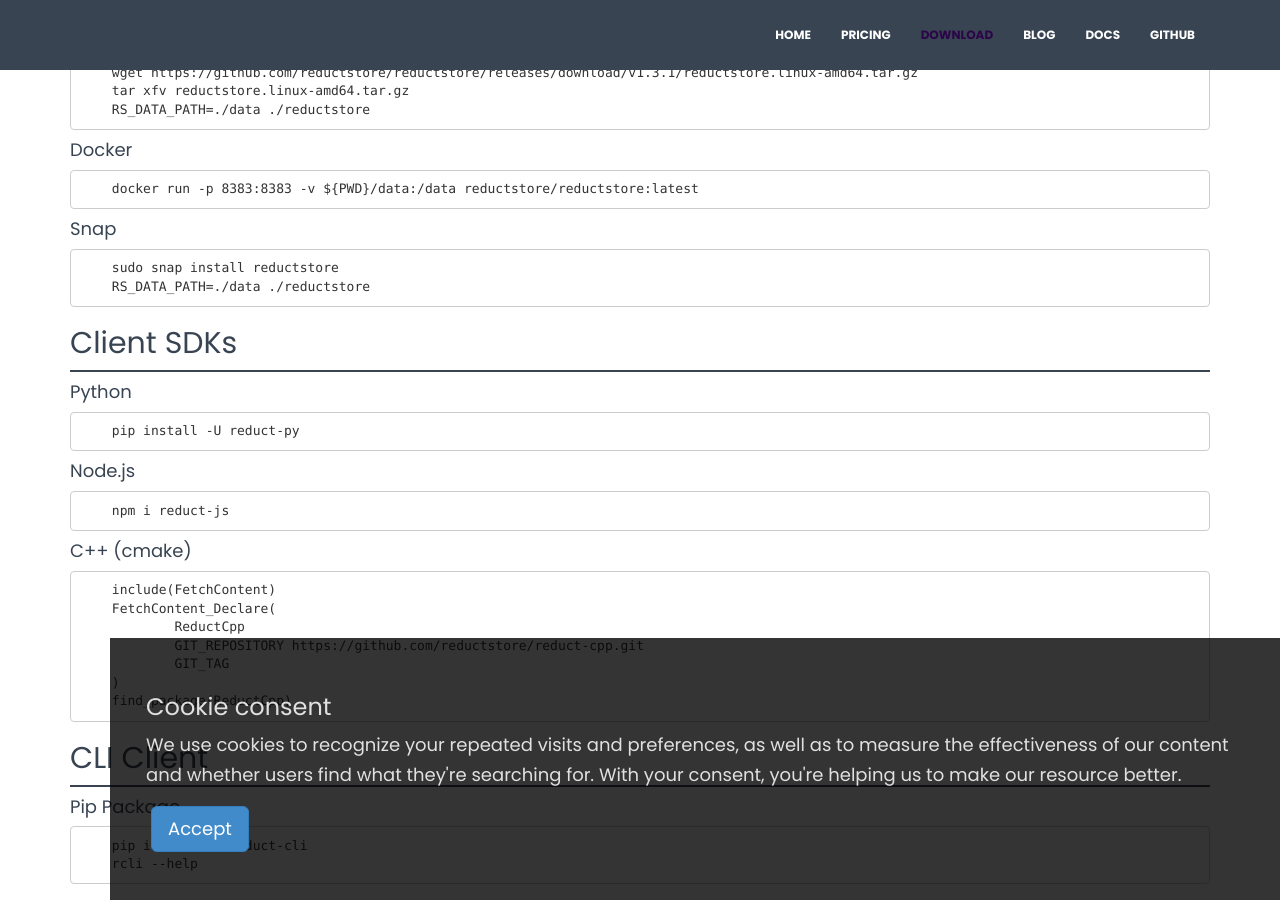
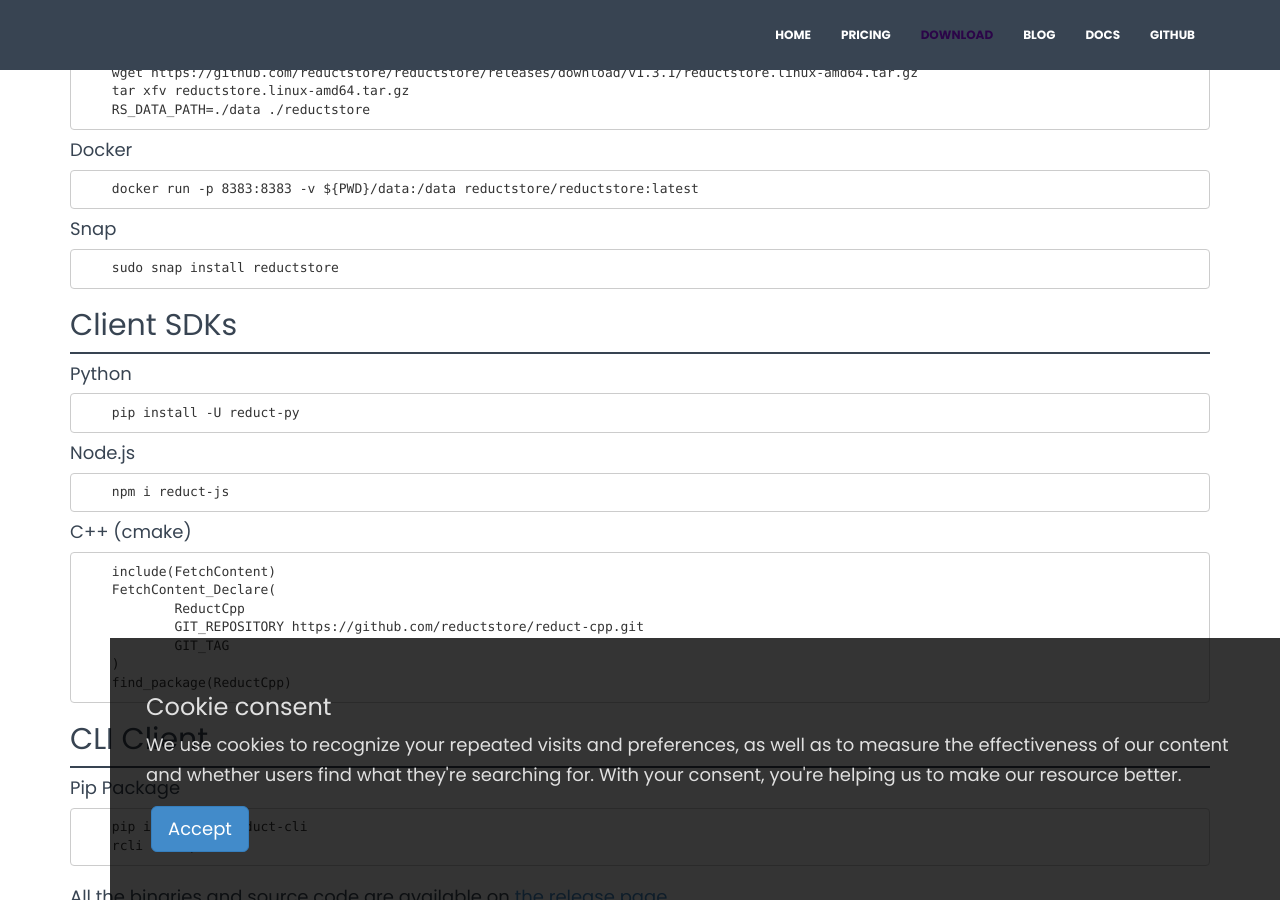
Before and after one commit to reductstore/homepage, a Jekyll site: the page built from download.html, in a window 1280 px wide and 900 px high, scrolled down 357 px. Built offline with Jekyll 4.4.1, drawn with Linux system fonts in a browser that asks for light colours; nearby versions of some CDN libraries.

Commit message:
update snap installation

```diff
--- a/download.html
+++ b/download.html
@@ -33,8 +33,7 @@
         <h4>Docker</h4>
         <pre><code>    docker run -p 8383:8383 -v ${PWD}/data:/data reductstore/reductstore:latest</code></pre>
         <h4>Snap</h4>
-        <pre><code>    sudo snap install reductstore
-    RS_DATA_PATH=./data ./reductstore</code></pre>
+        <pre><code>    sudo snap install reductstore</code></pre>
 
         {% include download_sdks.html %}
         {% include download_cli.html %}
```
